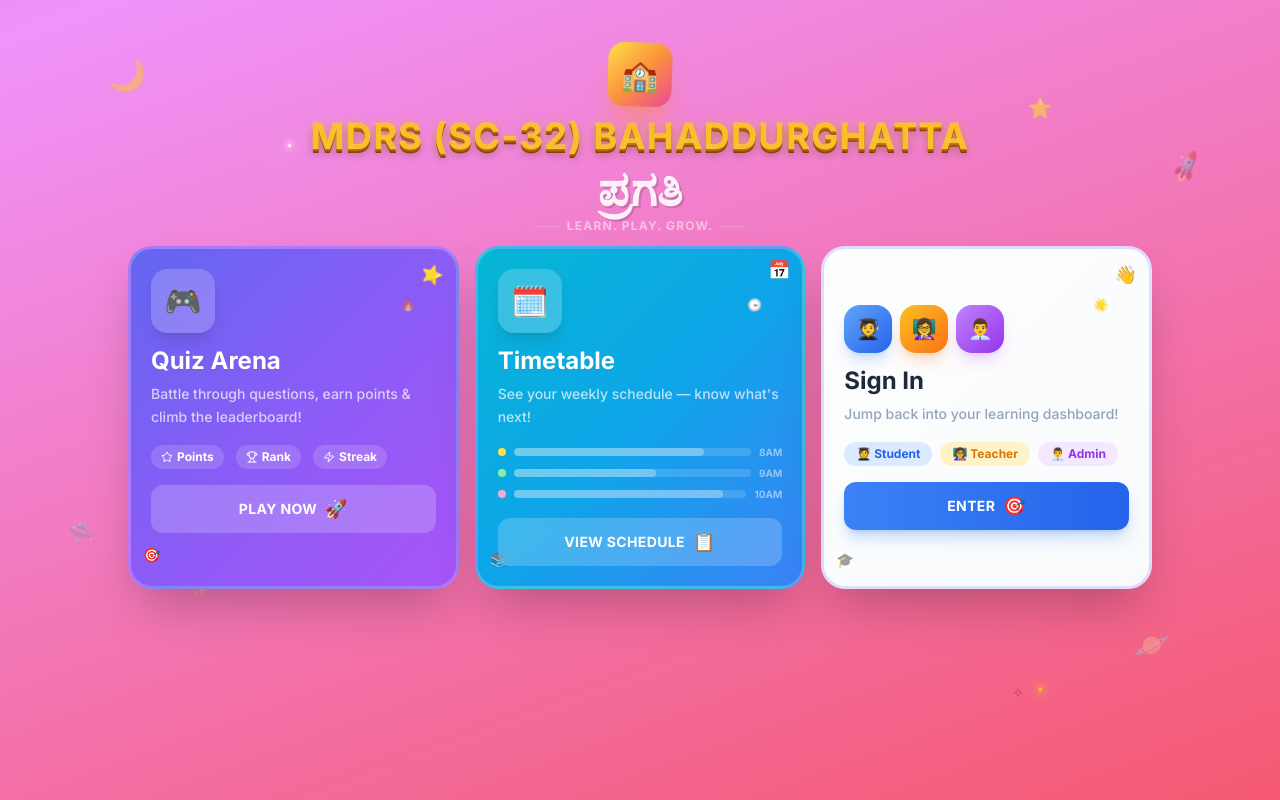
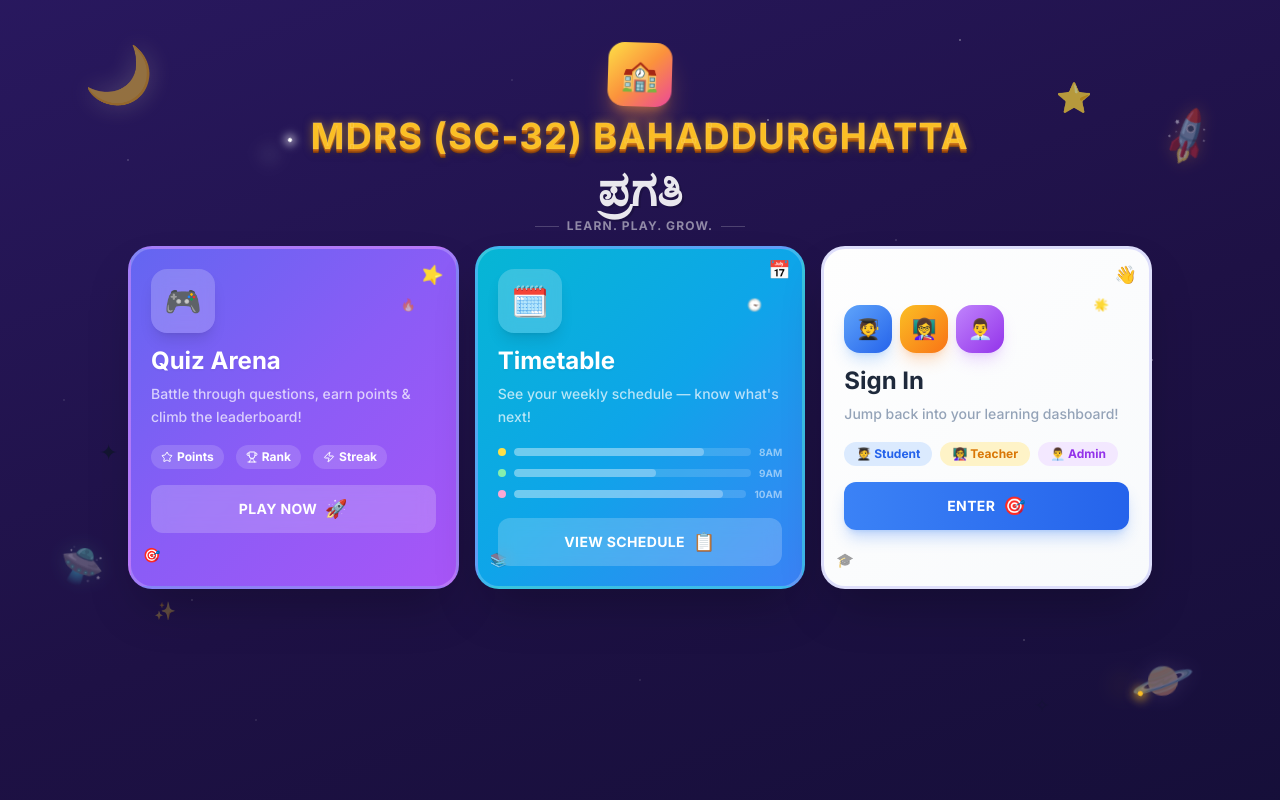
Before and after one commit to hoy-sala/pragati, a SvelteKit app in the folder frontend/: page /login in a window 1280 px wide. Built offline with nearby package versions, Linux system fonts and the light colour scheme; a web font is replaced by a local one.

Commit message:
Enlarged space objects, deeper space background with starfield dots

```diff
--- a/frontend/src/routes/login/+page.svelte
+++ b/frontend/src/routes/login/+page.svelte
@@ -44,6 +44,7 @@
 </script>
 
 <div class="min-h-screen flex flex-col overflow-hidden relative game-bg">
+	<div class="starfield"></div>
 	<!-- Floating decorations -->
 	<div class="deco deco-moon">🌙</div>
 	<div class="deco deco-planet">🪐</div>
@@ -252,14 +253,34 @@
 
 <style>
 	.game-bg {
-		background: linear-gradient(160deg, #667eea 0%, #764ba2 25%, #f093fb 50%, #f5576c 75%, #fda085 100%);
+		background: linear-gradient(160deg, #0c0a2a 0%, #1a1150 25%, #2d1b69 40%, #1e1145 60%, #0f0d30 80%, #0a0820 100%);
 		background-size: 400% 400%;
-		animation: gradientShift 15s ease infinite;
+		animation: gradientShift 20s ease infinite;
 	}
 	@keyframes gradientShift {
 		0% { background-position: 0% 50%; }
 		50% { background-position: 100% 50%; }
 		100% { background-position: 0% 50%; }
+	}
+	.starfield {
+		position: fixed; inset: 0; z-index: 0; pointer-events: none;
+		background-image:
+			radial-gradient(1px 1px at 10% 20%, rgba(255,255,255,0.5) 0%, transparent 100%),
+			radial-gradient(1px 1px at 25% 45%, rgba(255,255,255,0.4) 0%, transparent 100%),
+			radial-gradient(1px 1px at 40% 10%, rgba(255,255,255,0.3) 0%, transparent 100%),
+			radial-gradient(1px 1px at 55% 60%, rgba(255,255,255,0.5) 0%, transparent 100%),
+			radial-gradient(1px 1px at 70% 30%, rgba(255,255,255,0.4) 0%, transparent 100%),
+			radial-gradient(1px 1px at 85% 55%, rgba(255,255,255,0.3) 0%, transparent 100%),
+			radial-gradient(1px 1px at 15% 75%, rgba(255,255,255,0.4) 0%, transparent 100%),
+			radial-gradient(1px 1px at 50% 85%, rgba(255,255,255,0.3) 0%, transparent 100%),
+			radial-gradient(1px 1px at 80% 80%, rgba(255,255,255,0.5) 0%, transparent 100%),
+			radial-gradient(1px 1px at 35% 35%, rgba(255,255,255,0.4) 0%, transparent 100%),
+			radial-gradient(1.5px 1.5px at 60% 15%, rgba(255,255,255,0.6) 0%, transparent 100%),
+			radial-gradient(1.5px 1.5px at 90% 45%, rgba(255,255,255,0.5) 0%, transparent 100%),
+			radial-gradient(1px 1px at 5% 50%, rgba(255,255,255,0.3) 0%, transparent 100%),
+			radial-gradient(1px 1px at 45% 70%, rgba(255,255,255,0.4) 0%, transparent 100%),
+			radial-gradient(1.5px 1.5px at 75% 5%, rgba(255,255,255,0.5) 0%, transparent 100%),
+			radial-gradient(1px 1px at 20% 90%, rgba(255,255,255,0.3) 0%, transparent 100%);
 	}
 	.game-card-quiz {
 		background: linear-gradient(135deg, #6366f1 0%, #8b5cf6 50%, #a855f7 100%);
@@ -282,81 +303,87 @@
 
 	/* Floating decorations */
 	.deco { position: fixed; z-index: 1; pointer-events: none; }
-	.deco-moon { top: 8%; left: 8%; font-size: 2rem; opacity: 0.45; animation: floatA 8s ease-in-out infinite; }
-	.deco-planet { bottom: 18%; right: 8%; font-size: 1.8rem; opacity: 0.35; animation: floatB 10s ease-in-out infinite; }
-	.deco-rocket { top: 20%; right: 6%; font-size: 1.5rem; opacity: 0.4; animation: rocketFly 12s ease-in-out infinite; }
-	.deco-ufo { bottom: 30%; left: 5%; font-size: 1.3rem; opacity: 0.3; animation: floatA 9s ease-in-out infinite 2s; }
-	.deco-star1 { top: 12%; right: 18%; font-size: 1rem; opacity: 0.5; animation: twinkle 3s ease-in-out infinite; }
-	.deco-star2 { bottom: 25%; left: 15%; font-size: 0.8rem; opacity: 0.4; animation: twinkle 4s ease-in-out infinite 1s; }
-	.deco-star3 { top: 40%; right: 25%; font-size: 1.1rem; opacity: 0.35; animation: twinkle 3.5s ease-in-out infinite 0.5s; }
-	.deco-star4 { top: 55%; left: 10%; font-size: 0.7rem; opacity: 0.45; animation: twinkle 2.5s ease-in-out infinite 1.5s; }
-	.deco-star5 { bottom: 12%; right: 20%; font-size: 0.9rem; opacity: 0.4; animation: twinkle 3s ease-in-out infinite 2s; }
+	.deco-moon { top: 6%; left: 6%; font-size: 3.5rem; opacity: 0.5; animation: floatA 8s ease-in-out infinite; filter: drop-shadow(0 0 12px rgba(255,255,200,0.4)); }
+	.deco-planet { bottom: 12%; right: 6%; font-size: 3rem; opacity: 0.4; animation: floatB 10s ease-in-out infinite; filter: drop-shadow(0 0 10px rgba(200,180,255,0.3)); }
+	.deco-rocket { top: 15%; right: 5%; font-size: 2.5rem; opacity: 0.5; animation: rocketFly 12s ease-in-out infinite; filter: drop-shadow(0 0 8px rgba(255,150,50,0.4)); }
+	.deco-ufo { bottom: 25%; left: 4%; font-size: 2.2rem; opacity: 0.4; animation: ufoFloat 9s ease-in-out infinite 2s; filter: drop-shadow(0 0 10px rgba(100,255,200,0.3)); }
+	.deco-star1 { top: 10%; right: 15%; font-size: 1.4rem; opacity: 0.6; animation: twinkle 3s ease-in-out infinite; }
+	.deco-star2 { bottom: 22%; left: 12%; font-size: 1.1rem; opacity: 0.5; animation: twinkle 4s ease-in-out infinite 1s; }
+	.deco-star3 { top: 38%; right: 22%; font-size: 1.5rem; opacity: 0.45; animation: twinkle 3.5s ease-in-out infinite 0.5s; }
+	.deco-star4 { top: 55%; left: 8%; font-size: 1rem; opacity: 0.55; animation: twinkle 2.5s ease-in-out infinite 1.5s; }
+	.deco-star5 { bottom: 10%; right: 18%; font-size: 1.2rem; opacity: 0.5; animation: twinkle 3s ease-in-out infinite 2s; }
 
 	@keyframes floatA {
 		0%, 100% { transform: translateY(0) translateX(0); }
-		50% { transform: translateY(-15px) translateX(5px); }
+		50% { transform: translateY(-18px) translateX(8px); }
 	}
 	@keyframes floatB {
-		0%, 100% { transform: translateY(0) translateX(0); }
-		50% { transform: translateY(10px) translateX(-8px); }
+		0%, 100% { transform: translateY(0) translateX(0) rotate(0deg); }
+		50% { transform: translateY(12px) translateX(-10px) rotate(8deg); }
 	}
 	@keyframes rocketFly {
-		0%, 100% { transform: translateY(0) translateX(0) rotate(-15deg); }
-		25% { transform: translateY(-20px) translateX(10px) rotate(-10deg); }
-		50% { transform: translateY(-8px) translateX(-5px) rotate(-20deg); }
-		75% { transform: translateY(-25px) translateX(5px) rotate(-12deg); }
+		0%, 100% { transform: translateY(0) translateX(0) rotate(-25deg); }
+		25% { transform: translateY(-25px) translateX(12px) rotate(-18deg); }
+		50% { transform: translateY(-10px) translateX(-8px) rotate(-30deg); }
+		75% { transform: translateY(-30px) translateX(8px) rotate(-20deg); }
+	}
+	@keyframes ufoFloat {
+		0%, 100% { transform: translateY(0) translateX(0) rotate(0deg); }
+		25% { transform: translateY(-12px) translateX(15px) rotate(5deg); }
+		50% { transform: translateY(5px) translateX(-10px) rotate(-3deg); }
+		75% { transform: translateY(-8px) translateX(8px) rotate(2deg); }
 	}
 	@keyframes twinkle {
 		0%, 100% { opacity: 0.3; transform: scale(1); }
-		50% { opacity: 0.7; transform: scale(1.3); }
+		50% { opacity: 0.8; transform: scale(1.4); }
 	}
 
 	/* Shooting stars */
 	.shooting-star {
 		position: fixed; z-index: 1; pointer-events: none;
-		width: 3px; height: 3px; border-radius: 50%;
+		width: 4px; height: 4px; border-radius: 50%;
 		background: white;
-		box-shadow: 0 0 6px 2px rgba(255,255,255,0.6), -20px 0 15px 1px rgba(255,255,255,0.3), -40px 0 25px 1px rgba(255,255,255,0.1);
+		box-shadow: 0 0 8px 3px rgba(255,255,255,0.7), -25px 0 18px 2px rgba(255,255,255,0.4), -50px 0 30px 1px rgba(255,255,255,0.15);
 	}
 	.ss1 {
-		top: 8%; left: -5%;
+		top: 6%; left: -5%;
 		animation: shootingStar 4s linear infinite 0s;
 	}
 	.ss2 {
-		top: 25%; left: -5%;
-		animation: shootingStar 5s linear infinite 2s;
+		top: 22%; left: -5%;
+		animation: shootingStar 5s linear infinite 2.5s;
 	}
 	.ss3 {
-		top: 45%; left: -5%;
-		animation: shootingStar 3.5s linear infinite 4s;
+		top: 42%; left: -5%;
+		animation: shootingStar 3.5s linear infinite 5s;
 	}
 	@keyframes shootingStar {
 		0% { transform: translateX(0) translateY(0) rotate(-35deg); opacity: 0; }
 		5% { opacity: 1; }
 		70% { opacity: 1; }
-		100% { transform: translateX(110vw) translateY(40vh) rotate(-35deg); opacity: 0; }
+		100% { transform: translateX(110vw) translateY(45vh) rotate(-35deg); opacity: 0; }
 	}
 
 	/* Comets */
 	.comet {
 		position: fixed; z-index: 1; pointer-events: none;
-		width: 4px; height: 4px; border-radius: 50%;
+		width: 5px; height: 5px; border-radius: 50%;
 		background: #fbbf24;
-		box-shadow: 0 0 8px 3px rgba(251,191,36,0.5), -15px 0 20px 2px rgba(251,191,36,0.2), -30px 0 30px 1px rgba(251,191,36,0.1);
+		box-shadow: 0 0 10px 4px rgba(251,191,36,0.6), -20px 0 25px 3px rgba(251,191,36,0.25), -40px 0 35px 2px rgba(251,191,36,0.1);
 	}
 	.comet1 {
-		top: 15%; right: -5%;
+		top: 12%; right: -5%;
 		animation: cometLeft 6s linear infinite 1s;
 	}
 	.comet2 {
-		bottom: 20%; right: -5%;
-		animation: cometLeft 7s linear infinite 3.5s;
+		bottom: 18%; right: -5%;
+		animation: cometLeft 7s linear infinite 4s;
 	}
 	@keyframes cometLeft {
 		0% { transform: translateX(0) translateY(0) rotate(25deg); opacity: 0; }
 		5% { opacity: 1; }
 		70% { opacity: 1; }
-		100% { transform: translateX(-110vw) translateY(30vh) rotate(25deg); opacity: 0; }
+		100% { transform: translateX(-110vw) translateY(35vh) rotate(25deg); opacity: 0; }
 	}
 
 	:global(.animate-spin-slow) { animation: spin 4s linear infinite; }
```
